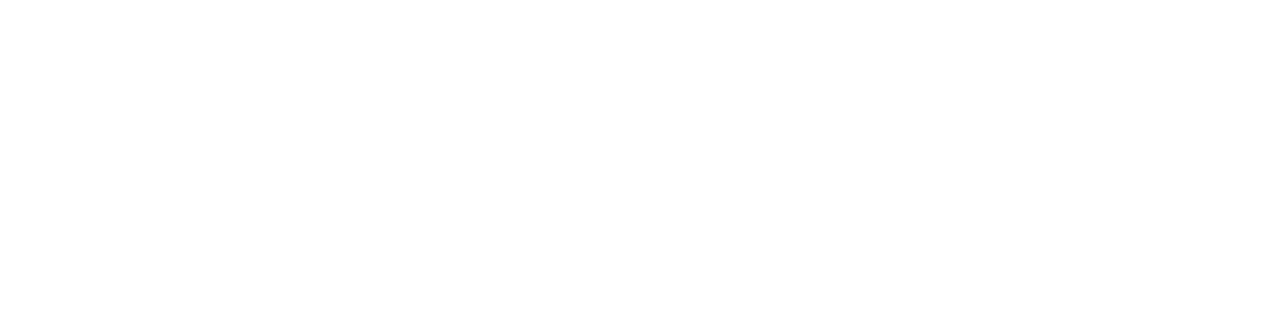
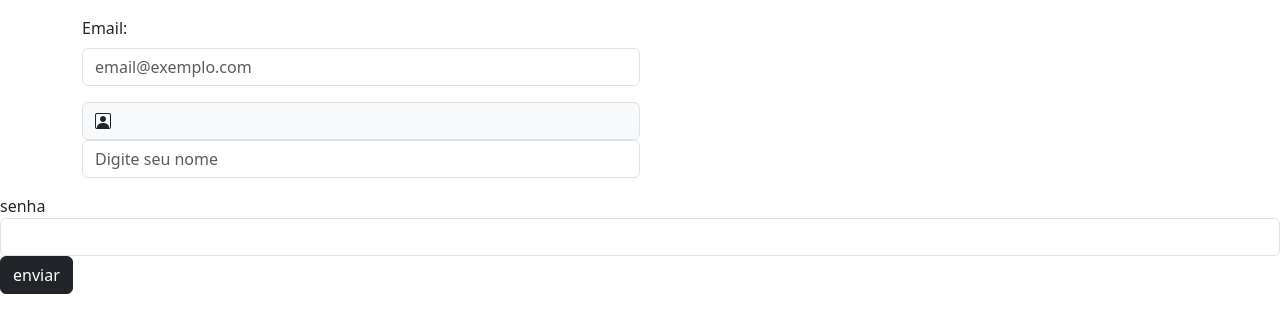
Before and after one commit to danidani1907/Bootstrap_Intro_Dani, a plain HTML site: page Bootstrap_Intro_ALUNO/ex4_formulario-sub-css/ex4.html in a window 1280 px wide. Drawn offline with nearby package versions, Linux system fonts and the light colour scheme.

Commit message:
atividade formulario

```diff
--- a/Bootstrap_Intro_ALUNO/ex4_formulario-sub-css/ex4.html
+++ b/Bootstrap_Intro_ALUNO/ex4_formulario-sub-css/ex4.html
@@ -16,8 +16,32 @@
 </head>
 <body>
 
+        <div class="container mt-3">
+        <form action="" class="custom-form">
+            <div class="col-sm-6 mb-3">
+            <label for="email" class="form-label">
+                Email:
+            </label>
+            <input type="text" class="form-control custom-input" placeholder="email@exemplo.com"
+            id="email">
+        </div>
 
-    <!-- 1ª Digitação (Aqui) -->
+          <div class="input-group"><div class="col-sm-6 mb-3">
+
+            <span class="input-group-text custom-icon">
+                <i class="bi bi-person-square"></i>
+                    </span>
+                    <input type="" class="form-control custom-input" placeholder="Digite seu nome">
+          </div>
+          </div></div>
+          <lable  class="form-lable" for="senha">
+            senha
+          </lable>
+          <input type="password" class="form-control custom-input" id="senha">
+
+          <button type="submit" class=" btn btn-dark custom-button"> enviar</button>
+        </form>
+
 
 
     <script src="https://cdn.jsdelivr.net/npm/bootstrap@5.3.0/dist/js/bootstrap.bundle.min.js"></script>
```
